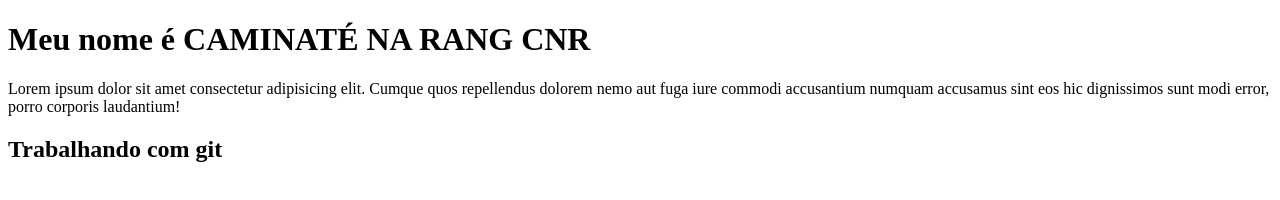
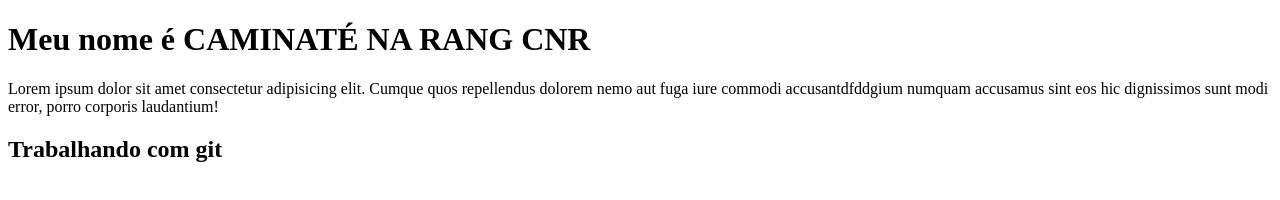
Before and after one commit to caminatenarang98/portfolio_caminate, a plain HTML site: page index.html in a window 1280 px wide. Drawn offline with Linux system fonts and the light colour scheme.

```diff
--- a/index.html
+++ b/index.html
@@ -10,7 +10,7 @@
 <body>
     <h1>Meu nome é CAMINATÉ NA RANG CNR</h1>
     <p>Lorem ipsum dolor sit amet consectetur adipisicing elit. Cumque quos repellendus dolorem nemo aut fuga iure
-        commodi accusantium numquam accusamus sint eos hic dignissimos sunt modi error, porro corporis laudantium!
+        commodi accusantdfddgium numquam accusamus sint eos hic dignissimos sunt modi error, porro corporis laudantium!
     </p>
     <h2>Trabalhando com git</h2>
 </body>
```
